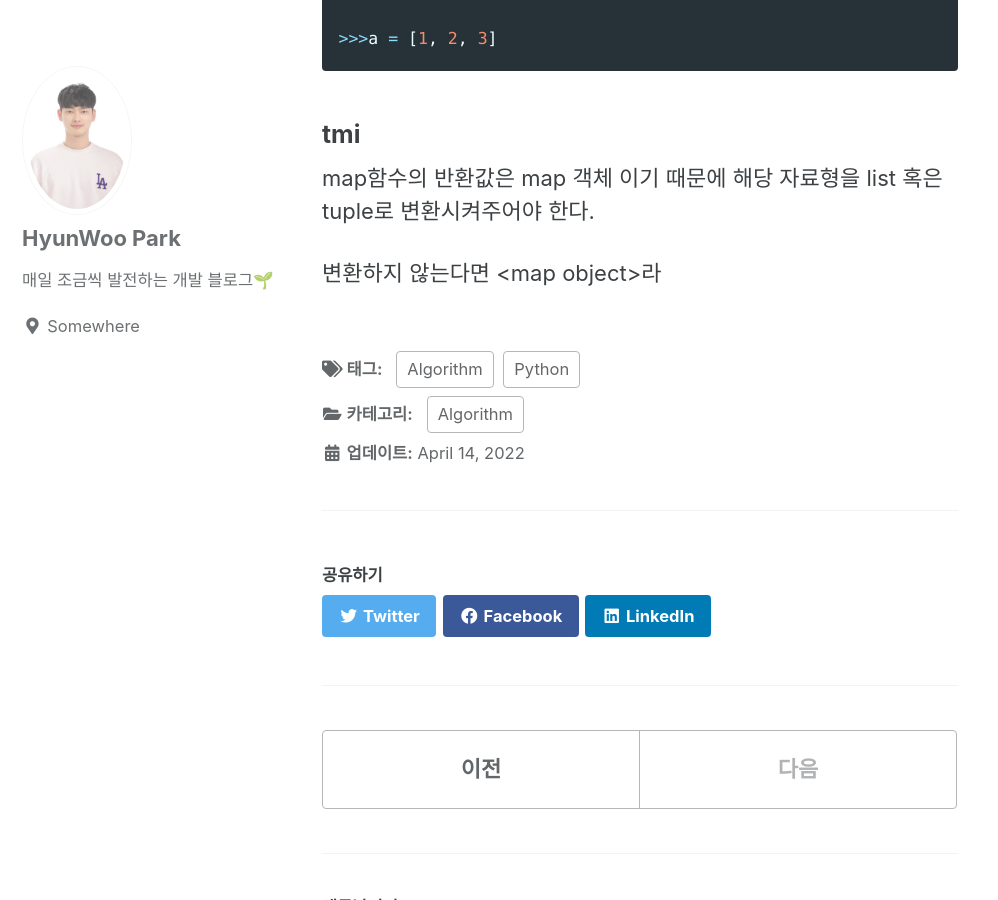
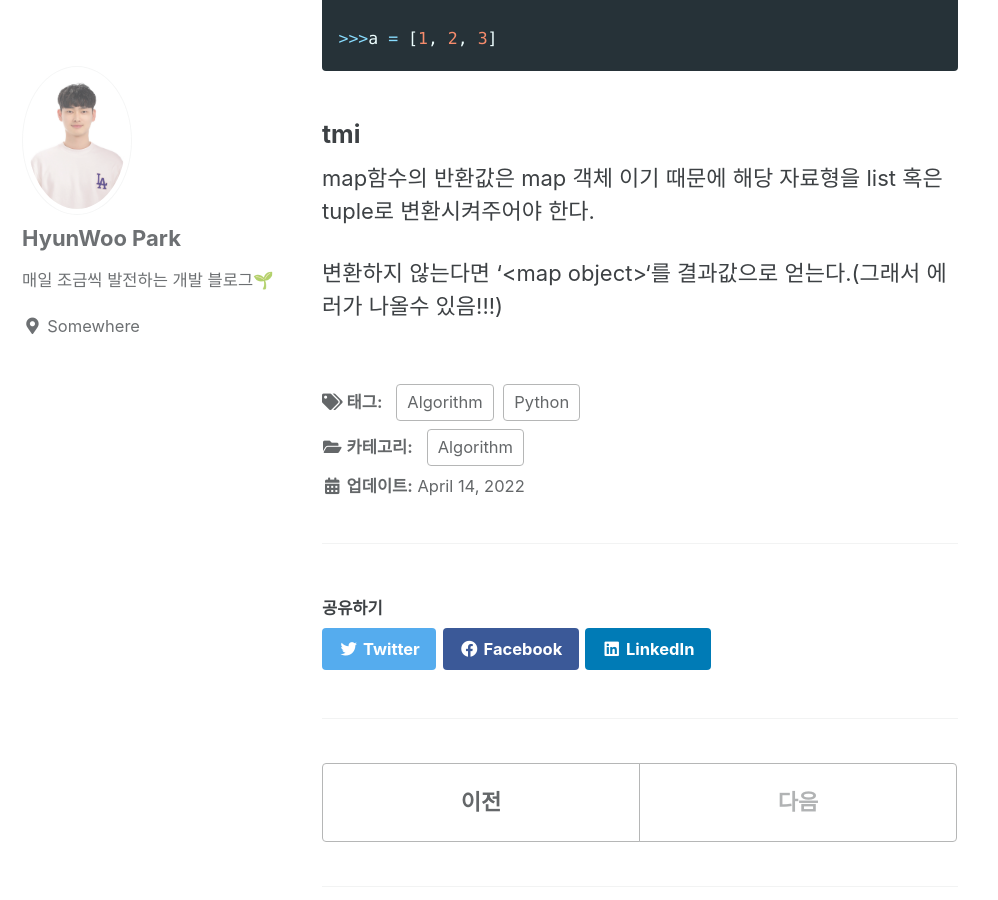
Before and after one commit to dailybetter/dailybetter.github.io, a Jekyll site: the page built from _posts/2022-04-14-algo02.md, in a window 1280 px wide and 900 px high, scrolled down 1474 px. Shown: the whole window, without its empty margins (0-998 px from the left). Built offline with Jekyll 4.4.1, drawn with Linux system fonts in a browser that asks for light colours; cached includes are drawn as plain includes; some web fonts are replaced; comment, search, counter and statistics services are not loaded.

Commit message:
Update 2022-04-14-algo02.md

```diff
--- a/_posts/2022-04-14-algo02.md
+++ b/_posts/2022-04-14-algo02.md
@@ -57,4 +57,4 @@ for i in range(len(a)):
 
 map함수의 반환값은 map 객체 이기 때문에 해당 자료형을 list 혹은 tuple로 변환시켜주어야 한다.
 
-변환하지 않는다면 <map object>라
+변환하지 않는다면 '<map object>'를 결과값으로 얻는다.(그래서 에러가 나올수 있음!!!)
```
